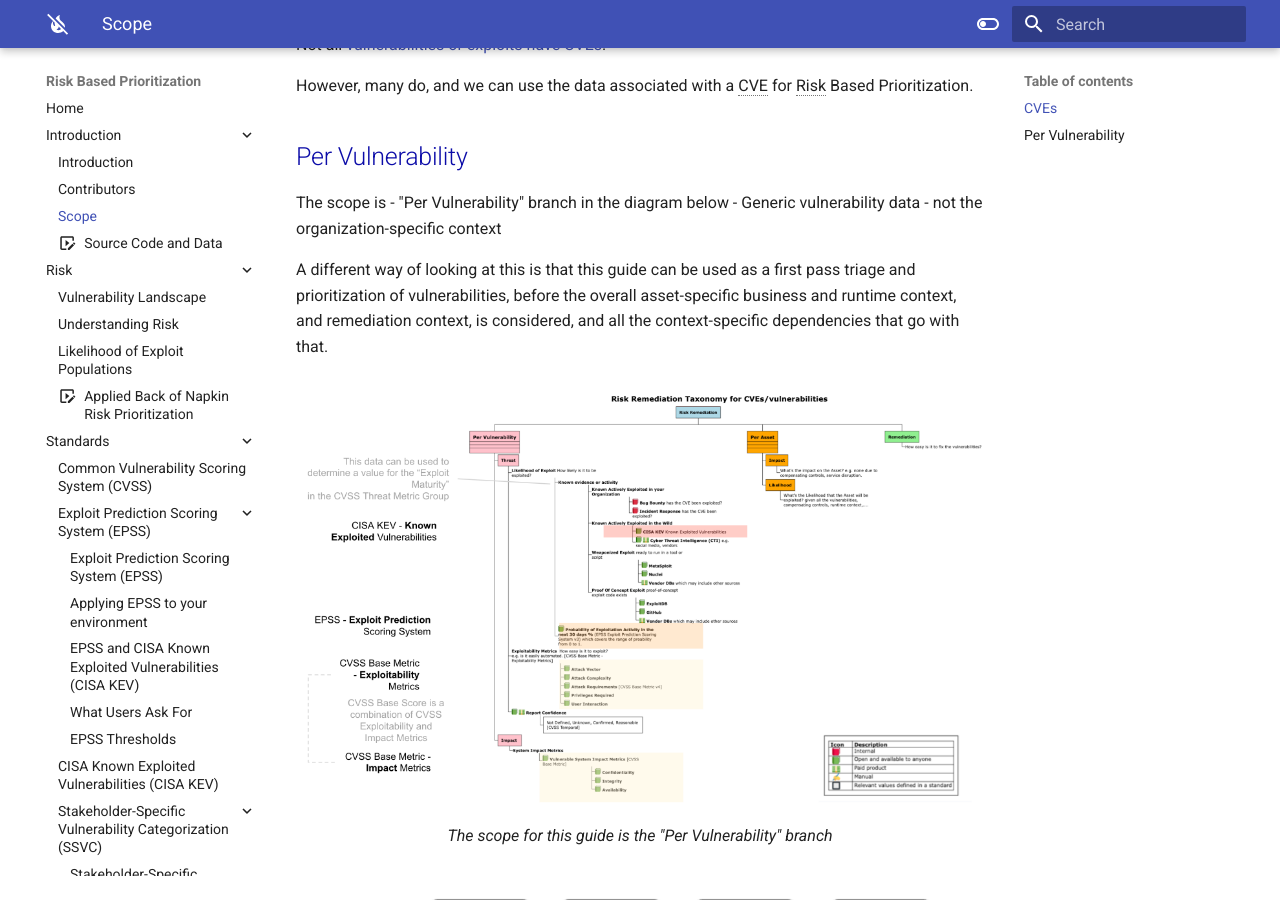
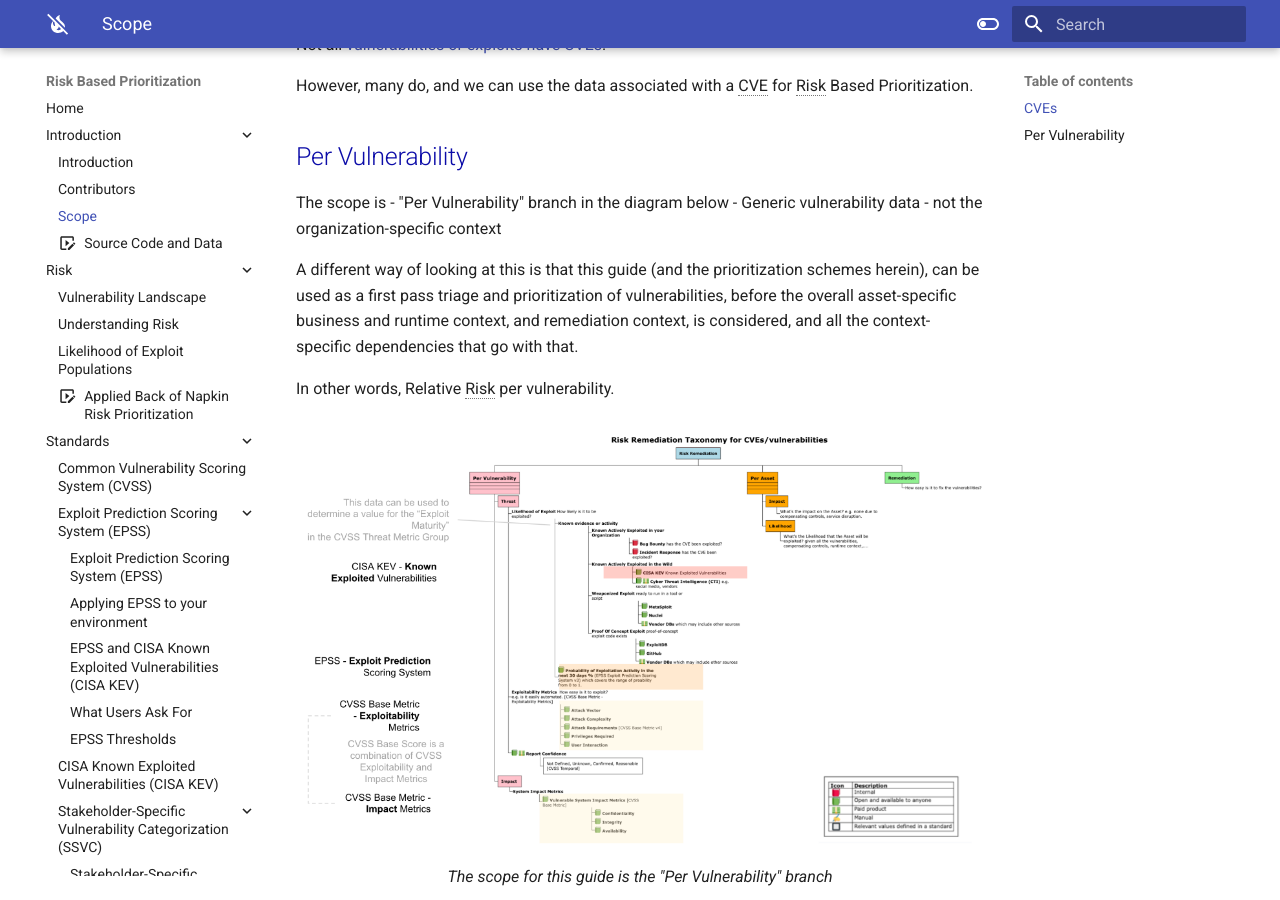
Before and after one commit to RiskBasedPrioritization/RiskBasedPrioritization.github.io, an MkDocs documentation site: the page built from docs/introduction/Scope.md, in a window 1280 px wide and 900 px high, scrolled down 429 px. Built offline with MkDocs 1.6.1 and Material for MkDocs 9.7.7, drawn with Linux system fonts in a browser that asks for light colours; comment, search, counter and statistics services are not loaded.

Commit message:
add relative risk

```diff
--- a/docs/introduction/Scope.md
+++ b/docs/introduction/Scope.md
@@ -18,7 +18,9 @@ The scope is
 - "Per Vulnerability" branch in the diagram below
 - Generic vulnerability data - not the organization-specific context
 
-A different way of looking at this is that this guide can be used as a first pass triage and prioritization of vulnerabilities, before the overall asset-specific business and runtime context, and remediation context, is considered, and all the context-specific dependencies that go with that.
+A different way of looking at this is that this guide (and the prioritization schemes herein), can be used as a first pass triage and prioritization of vulnerabilities, before the overall asset-specific business and runtime context, and remediation context, is considered, and all the context-specific dependencies that go with that.
+
+In other words, Relative Risk per vulnerability.
 
 
 
```
Also changed, not shown: docs/introduction/Introduction.md (+1 -1 lines).
